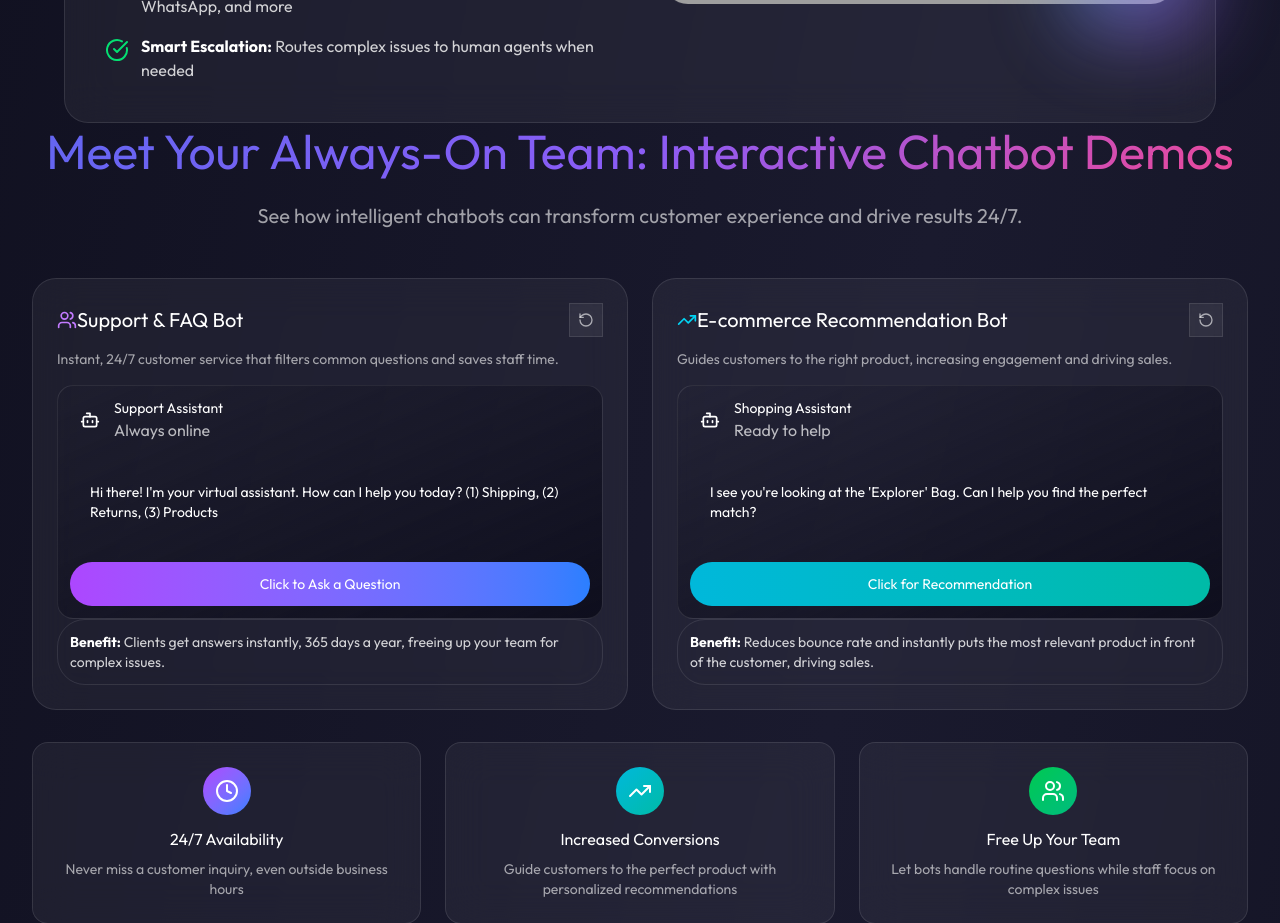
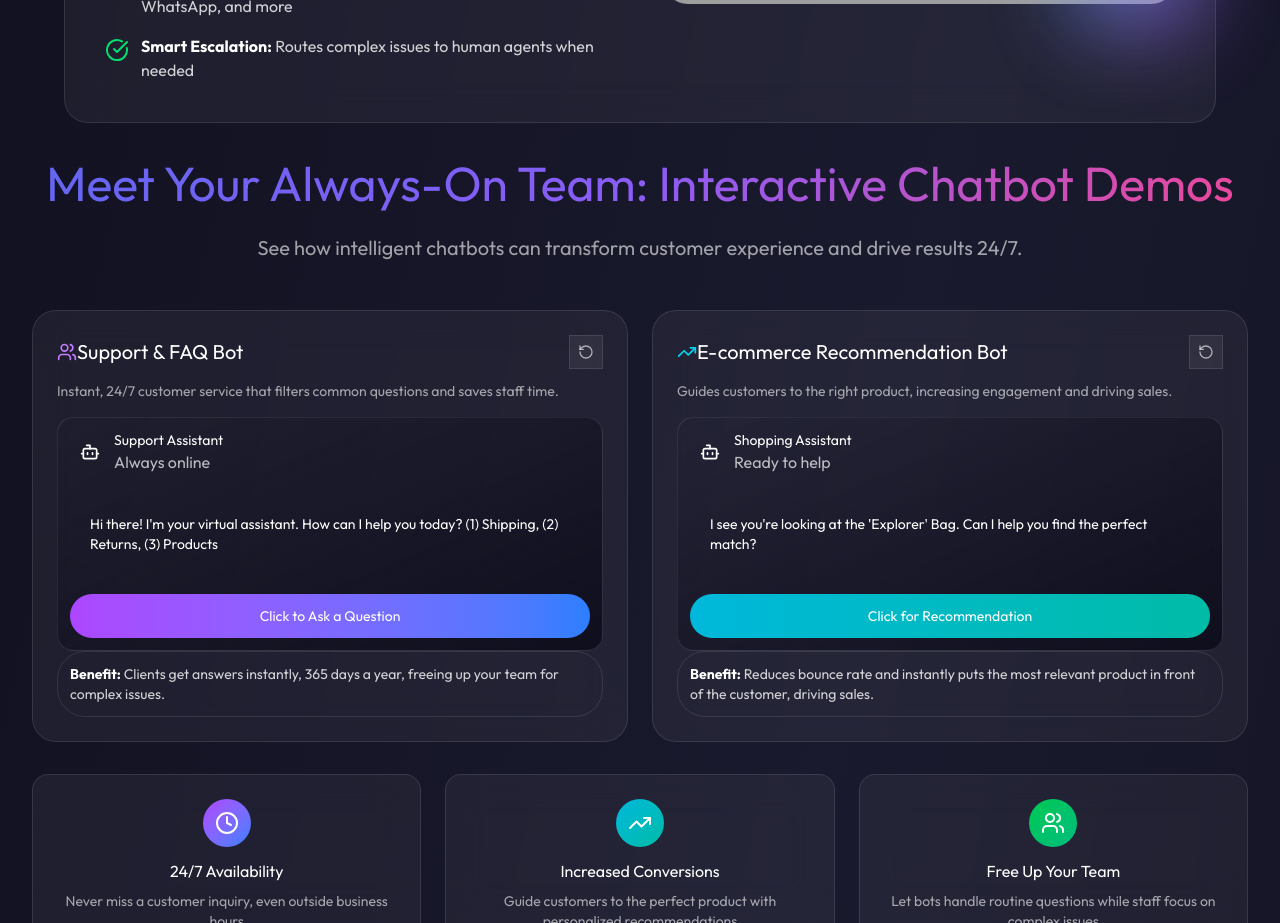
Before and after one commit to TheAutomatorsDotCo/the-automators-website, a React (Vite) app: page /services/chatbots in a window 1280 px wide. Shown: the part 1420-2343 px from the top of the page. Built offline with nearby package versions, Linux system fonts and the light colour scheme; grey boxes are pictures that could not be loaded.

Commit message:
Add top padding to Meet Your Always-On Team heading section

```diff
--- a/src/components/ChatbotDemos.tsx
+++ b/src/components/ChatbotDemos.tsx
@@ -136,7 +136,7 @@
     <section className="relative py-16 px-4 sm:px-6 lg:px-8">
       <div className="container mx-auto max-w-7xl relative z-10">
         {/* Section Header */}
-        <div className="text-center mb-12">
+        <div className="text-center mb-12 pt-8">
           <h2 className="text-4xl sm:text-5xl gradient-text mb-4">
             Meet Your Always-On Team: Interactive Chatbot Demos
           </h2>
```
